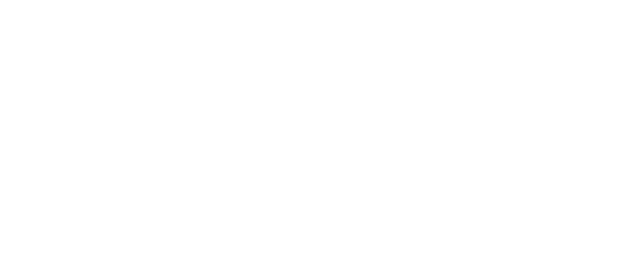
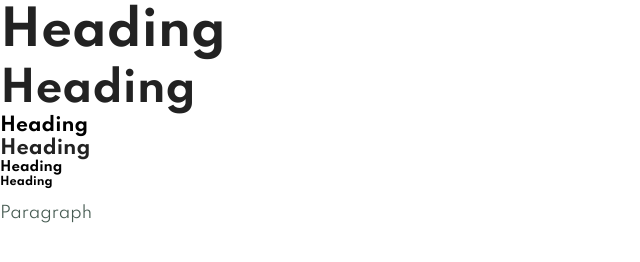
Before and after one commit to AndrejTosheski/e-commerce-website, a plain HTML site: page index.html in a window 1280 px wide. Shown: the whole page, without its empty margins (0-640 px from the left). Drawn offline with Linux system fonts and the light colour scheme.

Commit message:
Second Commit

```diff
--- a/css/main.css
+++ b/css/main.css
@@ -2,7 +2,9 @@
 
 /* || RESET */
 
-* {
+*,
+*::after,
+*::before {
     margin: 0;
     padding: 0;
     box-sizing: border-box;
@@ -11,3 +13,53 @@
 img {
     display: block;
 }
+
+/* || GENERAL STYLES */
+
+html {
+    scroll-behavior: smooth;
+}
+
+body {
+    font-family: 'Spartan', sans-serif;
+    width: 100%;
+}
+
+/* || BLOCKS */
+/* aka components */
+
+h1 {
+    font-size: 3rem;
+    line-height: 4rem;
+    color: #222;
+}
+
+h2 {
+    font-size: 2.6rem;
+    line-height: 3.2rem;
+    color: #222;
+}
+
+h4 {
+    font-size: 1.2rem;
+    color: #222;
+}
+
+h6 {
+    font-weight: 700;
+    font-size: 0.7rem;
+}
+
+p {
+    font-size: 1rem;
+    color: #465b52;
+    margin: 15px 0 20px 0;
+}
+
+.section-p1 {
+    padding: 40px 80px;
+}
+
+.section-m1 {
+    margin: 40px 0;
+}
--- a/index.html
+++ b/index.html
@@ -8,6 +8,13 @@
     <script type="module" src="js/main.js"></script>
 </head>
 <body>
+    <h1>Heading</h1>
+    <h2>Heading</h2>
+    <h3>Heading</h3>
+    <h4>Heading</h4>
+    <h5>Heading</h5>
+    <h6>Heading</h6>
 
+    <p>Paragraph</p>
 </body>
 </html>
```
